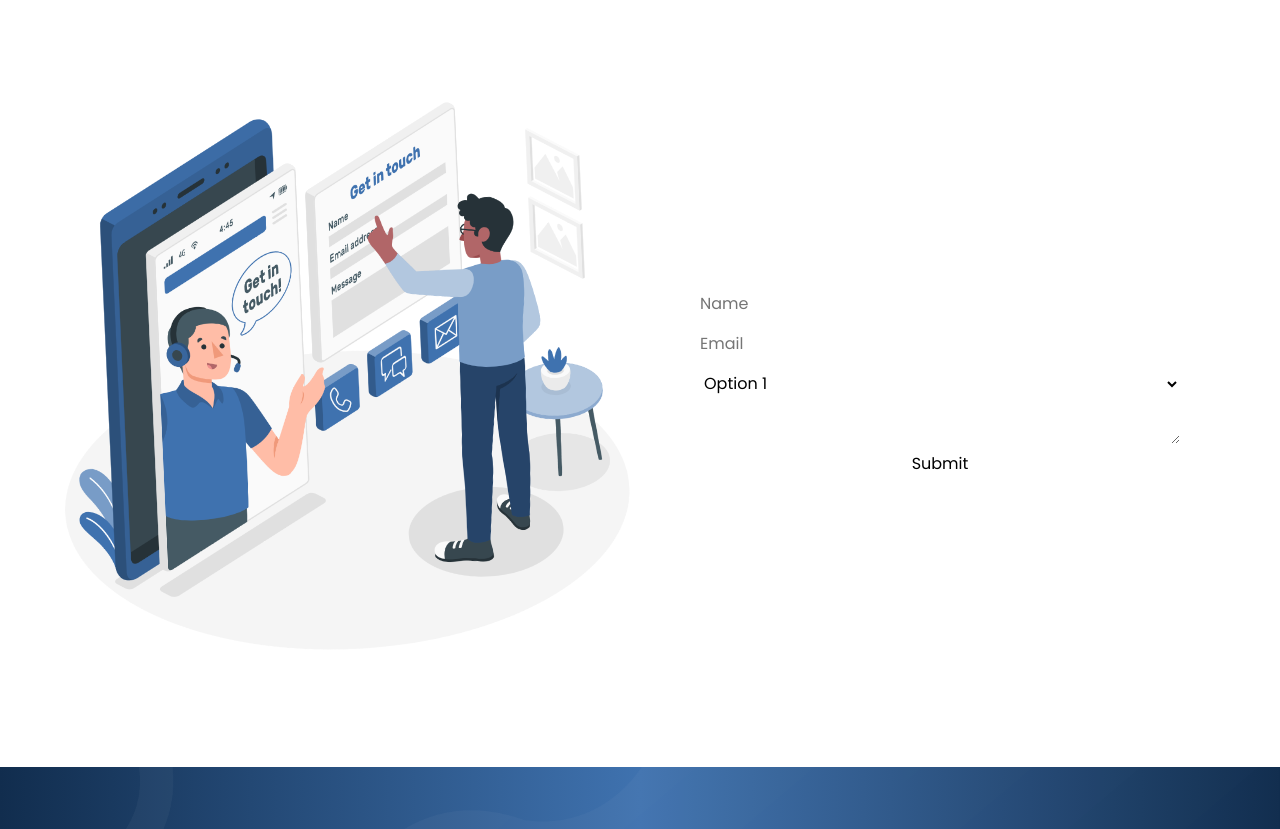
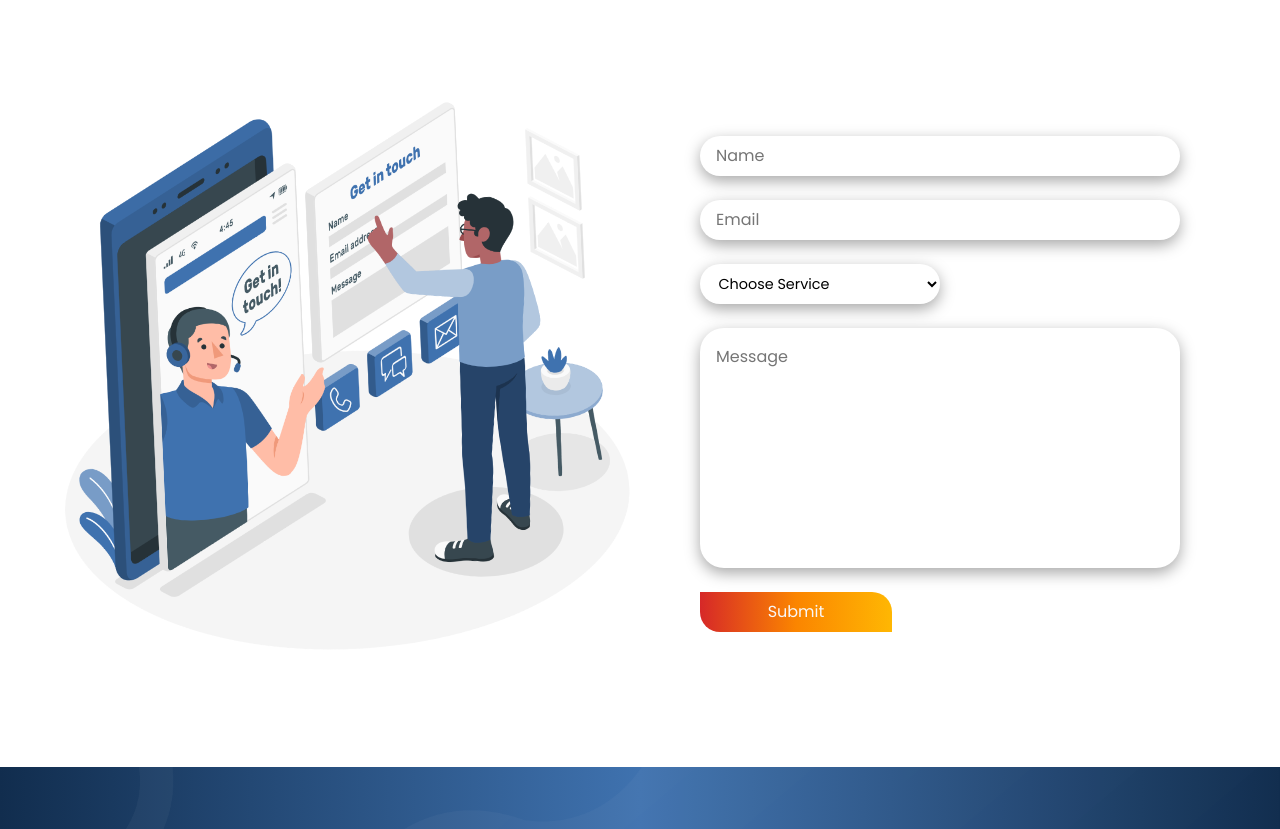
Before and after one commit to SudodoSu/website-agency, a React (Create React App) app: page /contact in a window 1280 px wide. Shown: the part 500-1329 px from the top of the page. Built offline with nearby package versions, Linux system fonts and the light colour scheme.

Commit message:
Contact Upd

```diff
--- a/src/App.css
+++ b/src/App.css
@@ -198,9 +198,9 @@ header nav ul li a.scrolled:before, header nav ul li a.scrolled:after {
     background-image: var(--gradient2);
     border-radius: 0px 20px;
     cursor: pointer;
-    border: none;
     transition: border-radius 0.5s;
     text-transform: uppercase;
+    border: none;
 }
 
 .button-class a {
@@ -910,31 +910,138 @@ footer {
     width: 50%;
 }
 
+.contact-us-outform {
+    height: 100%;
+}
+
 .contact-us-image {
     animation: image_animation 4s linear infinite;
 }
 
 .contact-us-outform form {
     width: 80%;
+    display: flex;
+    flex-direction: column;
+    justify-content: center;
     margin: auto;
+    gap: 1.5rem;
+    height: 100%;
 }
 
 .contact-us-outform form div {
     display: flex;
-    flex-direction: column;
-    gap: 1em;
     height: 2.5em;
 }
 
 .contact-us-outform form div input,
-.contact-us-outform form div select,
 .contact-us-outform form div textarea {
     width: 100%;
-    border-radius: 10px;
     height: 100%;
+    font-size: 1em;
+    padding: 1em;
+}
+
+.contact-us-outform form div textarea{
+    resize: none;
+    border-radius: 1.5rem !important;
+}
+
+.contact-us-textarea-div {
+    height: 15rem !important;
+}
+
+.contact-us-outform form div select,
+.contact-us-outform form div input,
+.contact-us-outform form div textarea {
+    box-shadow: var(--shadow);
+    border-radius: 30px;
+    outline: none;
+    transition: all 0.5s ;
+}
+
+.contact-us-outform form div select:focus,
+.contact-us-outform form div input:focus,
+.contact-us-outform form div textarea:focus {
+    border: 1px solid var(--blue);
+    box-shadow: none;
+    transition: all 0.5s ;
+}
+
+.contact-us-outform form div select option{
+    cursor: pointer;
+    width: 100%;
+    height: 100%;
+}
+
+.contact-us-outform form div select {
+    padding-left: 1em;
+    cursor: pointer;
+    width: 50%;
+    height: 100%;
+    font-size: 0.9em;
+}
+
+.submit-button button {
+    width: 40% !important;
+    background-image: var(--gradient2);
+    border-radius: 0px 20px;
+    transition: border-radius 0.5s;
     font-size: 1em;
 }
 
-.contact-us-outform form div textarea {
-    height: 10em;
+.submit-button button input {
+    box-shadow: none !important;
+    cursor: pointer;
+    color: var(--white);
+    padding: 0 !important;
+    border: none !important;
 }
+
+.submit-button button:hover {
+    border-radius: 20px 0;
+    transition: all 0.5s;
+}
+
+.submit-button.clicked{
+    transform: scale(0.8);
+    transition: transform 0.5s ease-in-out;
+}
+
+.submit-button {
+    justify-self: flex-start;
+    transition: transform 0.5s ease-in-out;
+}
+
+.successfully-sent {
+    position: fixed;
+    width: 20rem;
+    height: 7rem;
+    z-index: 5;
+    top: 15%;
+    right: 0;
+    background-color: var(--dark_blue);
+    display: flex;
+    gap: 2rem;
+    padding: 1em 2em;
+}
+
+.successfully-sent-check {
+    align-self: center;
+}
+
+.successfully-sent-message h2 {
+    color: var(--white);
+    font-family: SourceSansPro600, sans-serif;
+}
+
+.successfully-sent-message p {
+    font-size: .8em;
+}
+
+.successfully-sent-close {
+    cursor: pointer;
+}
+
+.successfully-sent.closed {
+    display: none;
+}
--- a/src/components/pages/Contact.js
+++ b/src/components/pages/Contact.js
@@ -1,4 +1,4 @@
-import React, { useRef } from 'react';
+import React, { useEffect, useRef } from 'react';
 import emailjs from '@emailjs/browser';
 import Header from '../header';
 import Footer from '../footer';
@@ -6,11 +6,20 @@ import FristSection from '../first-section';
 import { useState } from 'react';
 import ContactImage from "../../assets/images/contact-img.png"
 
+import { FontAwesomeIcon } from '@fortawesome/react-fontawesome';
+import { faCheck, faX } from '@fortawesome/free-solid-svg-icons';
+
 export const ContactUs = () => {
   const form = useRef();
+  const [selectedFruit, setSelectedFruit] = useState('');
+  const [clicked, isClicked] = useState(false);
+  const [messageSent, setMessageSent] = useState(false);
+  const [closed, setClose] = useState(false);
 
   const sendEmail = (e) => {
     e.preventDefault();
+
+    setMessageSent(true);
 
     emailjs.sendForm('service_q0fv0h8', 'template_k2wqm7h', form.current, 'QslYBLVV8d39BKjwl')
       .then((result) => {
@@ -19,6 +28,20 @@ export const ContactUs = () => {
           console.log(error.text);
       });
   };
+
+  const handleSelectChange = (event) => {
+    setSelectedFruit(event.target.value);
+  };
+
+  const handleClick = () => {
+    isClicked(true);
+
+    setTimeout(() => {
+        isClicked(false);
+      }, 120);
+  }
+
+  const handleClose = () => setClose(true);
 
   return (
     <>
@@ -33,20 +56,30 @@ export const ContactUs = () => {
             </div>
             <div className='contact-us-outform'>
                 <form ref={form} onSubmit={sendEmail}>
-                        <div><input type="text" name="user_name" placeholder='Name'/></div>
-                        <div><input type="email" name="user_email" placeholder='Email'/></div>
+                        <div><input required type="text" name="from_name" placeholder='Name'/></div>
+                        <div><input required type="email" name="from_email" placeholder='Email'/></div>
                         <div>
-                            <select id="selectBox" value='Choose Service'>
-                                <option value="Web Development">Option 1</option>
-                                <option value="Web Solutions">Option 2</option>
-                                <option value="Strategy and Research">Option 3</option>
+                            <select required name="service" id="selectBox" value={selectedFruit} placeholder='Choose Service' onChange={handleSelectChange}>
+                                <option value="">Choose Service</option>
+                                <option value="Web Development">Web Development</option>
+                                <option value="Web Solutions">Web Solutions</option>
+                                <option value="Strategy and Research">Strategy and Research</option>
                             </select>
                         </div>
-                        <div><textarea name="message" /></div>
-                        <div><input type="submit" placeholder='Send' /></div>
+                        <div className='contact-us-textarea-div'><textarea name="message" placeholder='Message' /></div>
+                        <div className={`submit-button ${clicked ? "clicked" : ""}`}><button onClick={handleClick}><input type="submit" placeholder='Send' /></button></div>
                 </form>
             </div>
-
+            {messageSent &&
+                <div className={`successfully-sent ${closed ? "closed" : ""}`}>
+                    <FontAwesomeIcon className='successfully-sent-check' icon={faCheck} size="2xl" style={{color: "#45F248",}} />
+                    <div className='successfully-sent-message'>
+                        <h2>Success</h2>
+                        <p>We have received your message.</p>
+                    </div>
+                    <FontAwesomeIcon onClick={handleClose} className="successfully-sent-close" icon={faX} style={{color: "#F9F7F7",}} />
+                </div>
+            }
         </main>
         <Footer />
     </>
```
